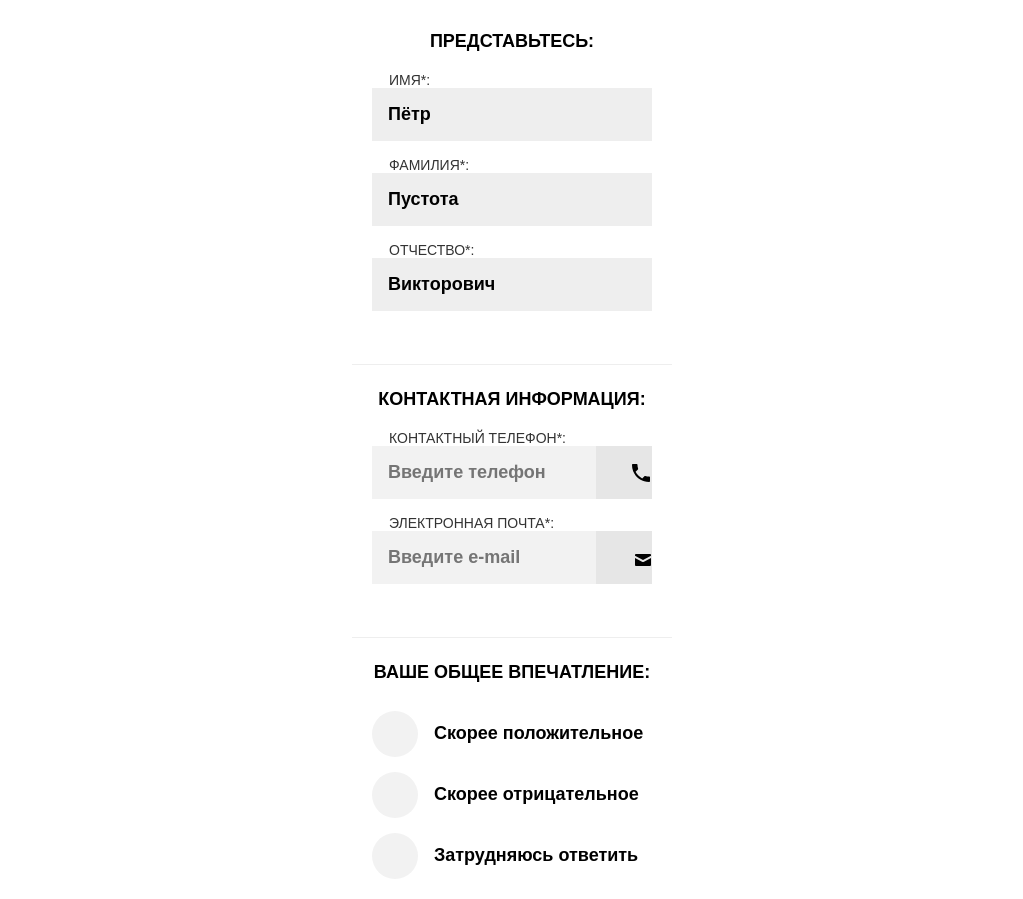
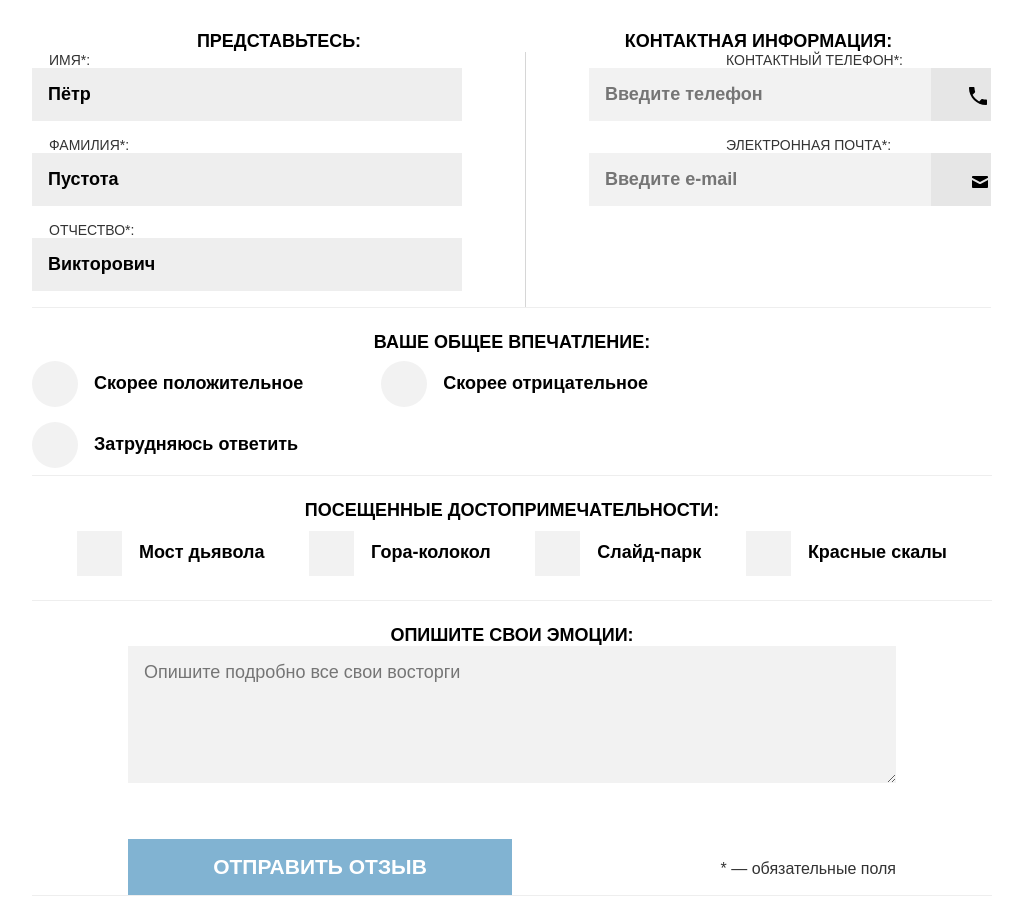
Before and after one commit to htmlacademy-adaptive/2039507-sedona-27, a website: page source/form.html in a window 1280 px wide. Shown: the part 240-1139 px from the top of the page, without its empty margins (128-1151 px from the left). Drawn offline with nearby package versions, Linux system fonts and the light colour scheme; files that its build step writes are made by us from their sources.

Commit message:
добавляет адаптивную разметку form

```diff
--- a/source/form.html
+++ b/source/form.html
@@ -73,7 +73,7 @@
     <section class="form">
       <div class="form__wrapper">
         <h1 class="visually-hidden">form</h1>
-        <form action="#" method="post">
+        <form class="form__group" action="#" method="post">
           <fieldset class="form__fieldset">
             <legend class="form__fieldset-title">представьтесь:</legend>
             <div class="form__fieldset-inner name-form">
--- a/source/less/blocks/attraction.less
+++ b/source/less/blocks/attraction.less
@@ -1,8 +1,3 @@
-.attraction {
-  display: flex;
-  flex-direction: column;
-}
-
 .attraction__list {
   margin: 0;
   padding: 0;
@@ -52,3 +47,27 @@
   width: 22px;
   height: 16px;
 }
+
+@media (min-width: @tablet-width) {
+  .attraction {
+    width: 648px;
+  }
+
+  .attraction__list {
+    padding: 0 84px;
+    display: grid;
+    grid-template-columns: 1fr 1fr;
+  }
+}
+
+@media (min-width: @desktop-width) {
+  .attraction {
+    width: 960px;
+  }
+
+  .attraction__list {
+    padding: 0 45px;
+    display: flex;
+    justify-content: space-between;
+  }
+}
--- a/source/less/blocks/comment.less
+++ b/source/less/blocks/comment.less
@@ -26,3 +26,29 @@
   text-align: right;
   color: @dark-grey;
 }
+
+@media (min-width: @tablet-width) {
+  .comment {
+    width: 648px;
+    display: flex;
+    flex-wrap: wrap;
+    flex-direction: row;
+    justify-content: space-between;
+    align-items: baseline;
+  }
+
+  .comment__field {
+    width: 100%;
+  }
+
+  .comment__button {
+    width: 50%;
+  }
+}
+
+@media (min-width: @desktop-width) {
+  .comment {
+    width: 768px;
+    padding: 0 96px;
+  }
+}
--- a/source/less/blocks/contact.less
+++ b/source/less/blocks/contact.less
@@ -1,4 +1,5 @@
 .contact {
+  width: 280px;
   display: flex;
   flex-direction: column;
   align-items: flex-start;
@@ -18,8 +19,9 @@
       background: url("../img/form-image/phone-icon.svg") no-repeat 50% 50%;
       width: 20px;
       height: 20px;
-      top: 33px;
+      top: 34px;
       right: -85px;
+      z-index: 1;
     }
   }
 
@@ -38,6 +40,8 @@
 }
 
 .contact__input {
+  position: relative;
+  display: block;
   padding: 16px 0 16px 16px;
   margin-bottom: 16px;
   box-sizing: border-box;
@@ -56,3 +60,34 @@
     outline: 4px solid @grey-active;
   }
 }
+
+@media (min-width: @tablet-width) {
+  .contact {
+    padding-left: 43px;
+  }
+}
+
+@media (min-width: @desktop-width) {
+  .contact {
+    width: 402px;
+    padding-left: 63px;
+  }
+
+  .contact__label {
+    &--phone {
+      left: 120px;
+    }
+
+    &--email {
+      left: 120px;
+    }
+  }
+
+  .contact__input {
+    background-image: linear-gradient(
+      to right,
+      @white-grey 85%,
+      @deep-grey 85%
+    );
+  }
+}
--- a/source/less/blocks/footer.less
+++ b/source/less/blocks/footer.less
@@ -14,7 +14,7 @@
 }
 
 .footer__socials {
-  margin: 36px 0;
+  margin: 36px auto;
   padding: 0;
   width: 156px;
   list-style: none;
--- a/source/less/blocks/form.less
+++ b/source/less/blocks/form.less
@@ -1,4 +1,4 @@
-.form {
+.form__group {
   width: 320px;
   margin: 0 auto;
 }
@@ -19,3 +19,21 @@
   font-size: 18px;
   font-weight: @bold;
 }
+
+@media (min-width: @tablet-width) {
+  .form__group {
+    width: 648px;
+    display: flex;
+    flex-wrap: wrap;
+  }
+
+  .form__fieldset {
+    padding: 0;
+  }
+}
+
+@media (min-width: @desktop-width) {
+  .form__group {
+    width: 960px;
+  }
+}
--- a/source/less/blocks/name-form.less
+++ b/source/less/blocks/name-form.less
@@ -30,3 +30,19 @@
     outline: 4px solid @grey-hover;
   }
 }
+
+@media (min-width: @tablet-width) {
+  .name-form {
+    width: 280px;
+    padding-right: 43px;
+    border: none;
+    border-right: 1px solid @light-grey;
+  }
+}
+
+@media (min-width: @desktop-width) {
+  .name-form {
+    width: 430px;
+    padding-right: 63px;
+  }
+}
--- a/source/less/blocks/rating.less
+++ b/source/less/blocks/rating.less
@@ -1,8 +1,3 @@
-.rating {
-  display: flex;
-  flex-direction: column;
-}
-
 .rating__list {
   margin: 0;
   padding: 0;
@@ -56,3 +51,28 @@
     opacity: 0.3;
   }
 }
+
+@media (min-width: @tablet-width) {
+  .rating {
+    width: 648px;
+  }
+
+  .rating__list {
+    display: flex;
+    flex-wrap: wrap;
+  }
+
+  .rating__item {
+    padding-right: 80px;
+  }
+}
+
+@media (min-width: @desktop-width) {
+  .rating {
+    width: 960px;
+  }
+
+  .rating__item {
+    padding-right: 78px;
+  }
+}
```
